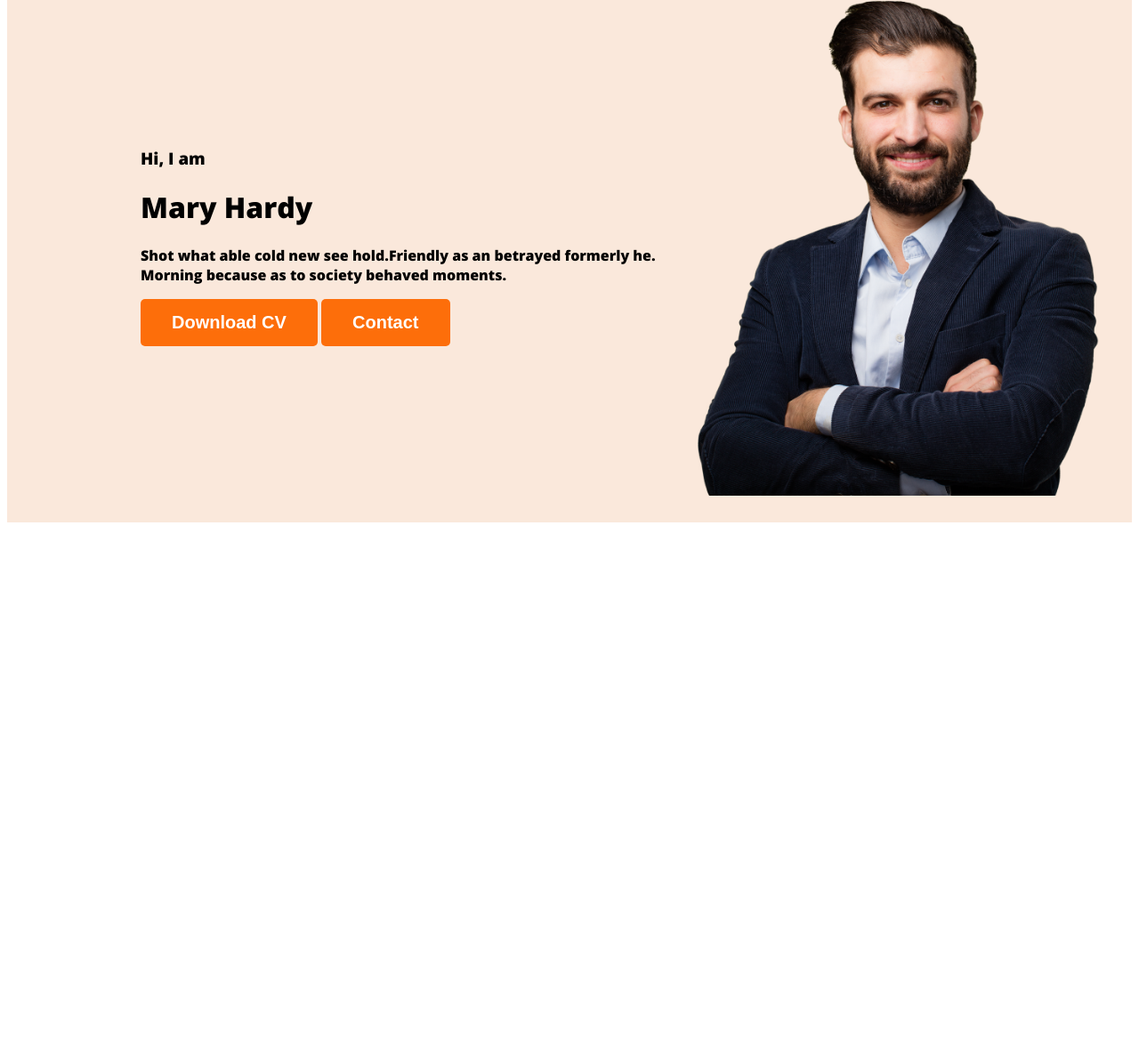
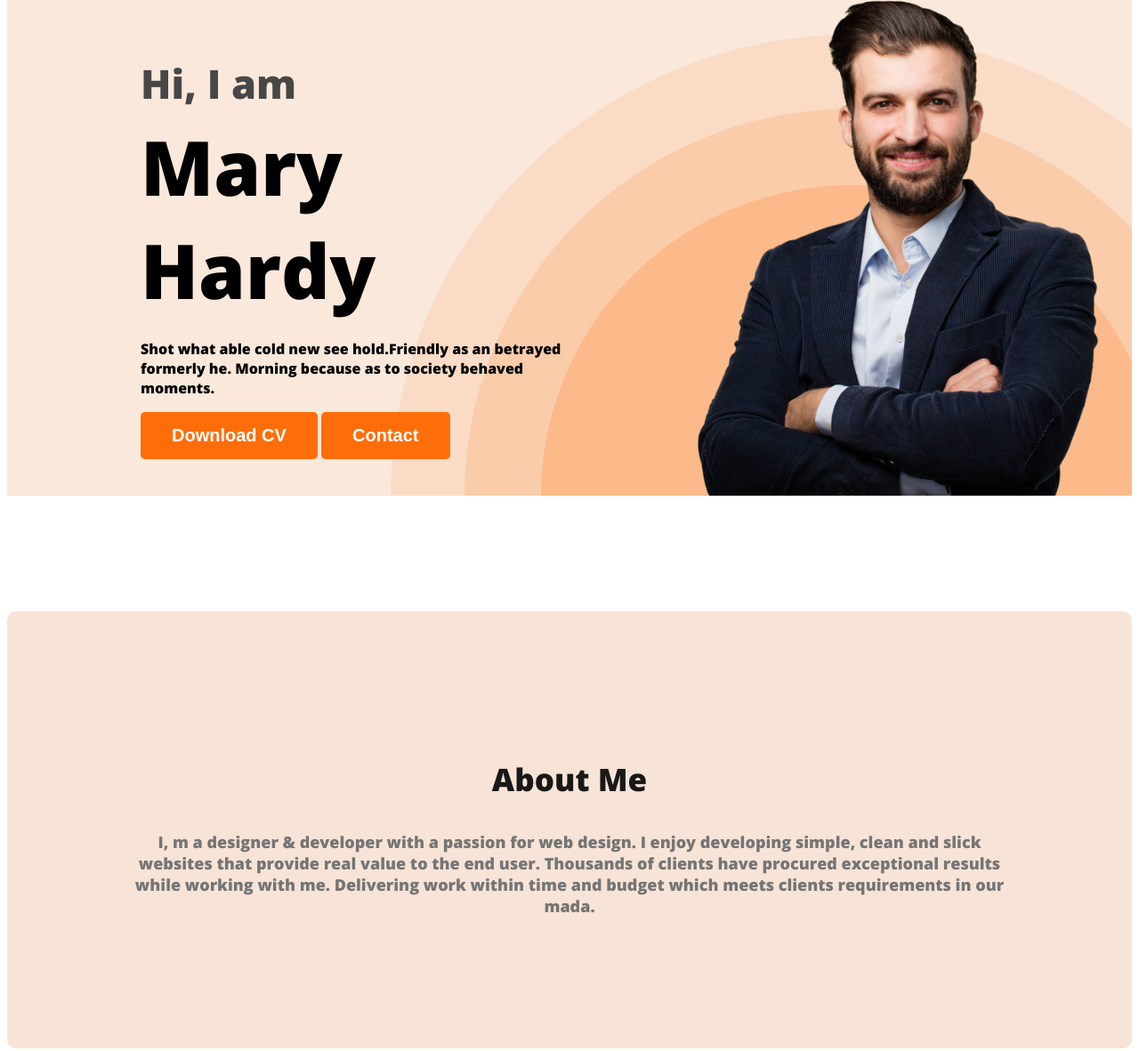
Before and after one commit to mridul4444/web-developer-portfolio, a plain HTML site: page index.html in a window 1280 px wide. Shown: the part 211-1392 px from the top of the page at 89% size. Before the commit the page ends 806 px from the top, so only its background shows below. Drawn offline with nearby package versions, Linux system fonts and the light colour scheme.

Commit message:
about section created

```diff
--- a/index.html
+++ b/index.html
@@ -27,17 +27,22 @@
         <div class="banner-content">
             <h3 class="banner-greeting">Hi, I am</h3>
             <h1 class="banner-title">Mary Hardy</h1>
-            <p>Shot what able cold new see hold.Friendly as an betrayed formerly he. Morning because as to society behaved moments.</p>
+            <p class="banner-description">Shot what able cold new see hold.Friendly as an betrayed formerly he. Morning because as to society behaved moments.</p>
             <button class="btn-primary">Download CV</button>
             <button class="btn-primary">Contact</button>
         </div>
         <img class="profile-pic" src="images/hardy.png" alt="">
     </div>
 
-    </header>
+</header>
 
     <main>
-
+        <section class="about">
+            <h3 class="section-title">About Me</h3>
+            <p class="section-description">
+                I, m a designer & developer with a passion for web design. I enjoy developing simple, clean and slick websites that provide real value to the end user. Thousands of clients have procured exceptional results while working with me. Delivering work within time and budget which meets clients requirements in our mada.
+            </p>
+        </section>
     </main>
 
     <footer>
--- a/styles/portfolio.css
+++ b/styles/portfolio.css
@@ -18,6 +18,19 @@ body{
     padding: 15px 35px;
 }
 
+.section-title{
+    color: #181818;
+    text-align: center;
+    font-size: 35px;
+    font-weight: 700;
+}
+
+.section-description{
+    color: #757575;
+text-align: center;
+font-family: Open Sans;
+font-size: 18px;
+}
 
 /* nav related styles */
 nav{
@@ -53,14 +66,44 @@ nav a{
 
 .header{
     background-color: #fae8db;
+    background-image: url('../images/header_bg.png');
+    background-repeat: no-repeat;
+    background-position: bottom right;
 }
 
 .banner{
-    padding: 30px 30px 30px 150px;
+    padding: 30px 30px 0px 150px;
     display: flex;
     align-items: center;
+    justify-content: space-between;
+}
+
+.banner-content{
+    max-width: 500px;
 }
 
 .banner .profile-pic{
     width: 500px;
 }
+
+.banner-greeting{
+    font-size: 45px;
+    color: #474747;
+    margin-bottom: 0;
+}
+.banner-title{
+    font-size: 85px;
+    font-weight: 700;
+    margin-top: 5px;
+    margin-bottom: 20px;
+}
+
+/* main section styles */
+
+/* about section styles */
+.about{
+    padding: 130px;
+    border-radius: 10px;
+    background: #f7e4d6;
+    margin: 130px 0;
+}
```
